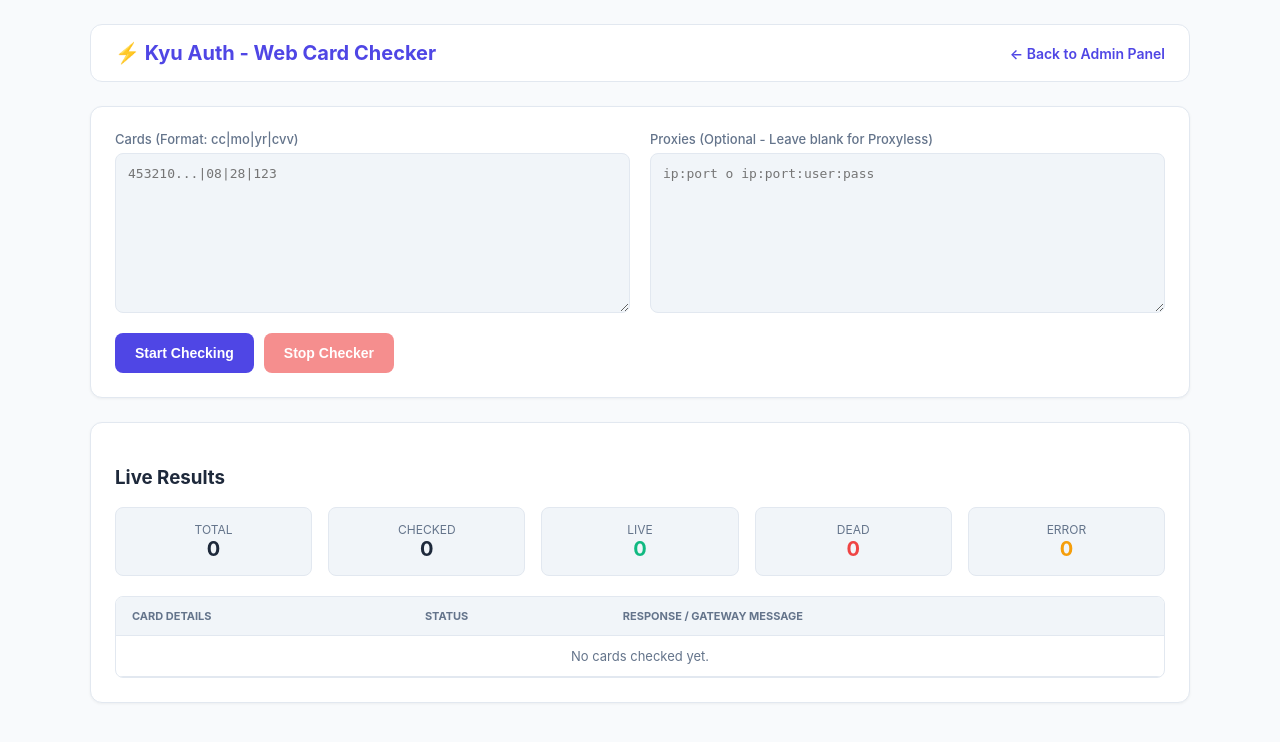
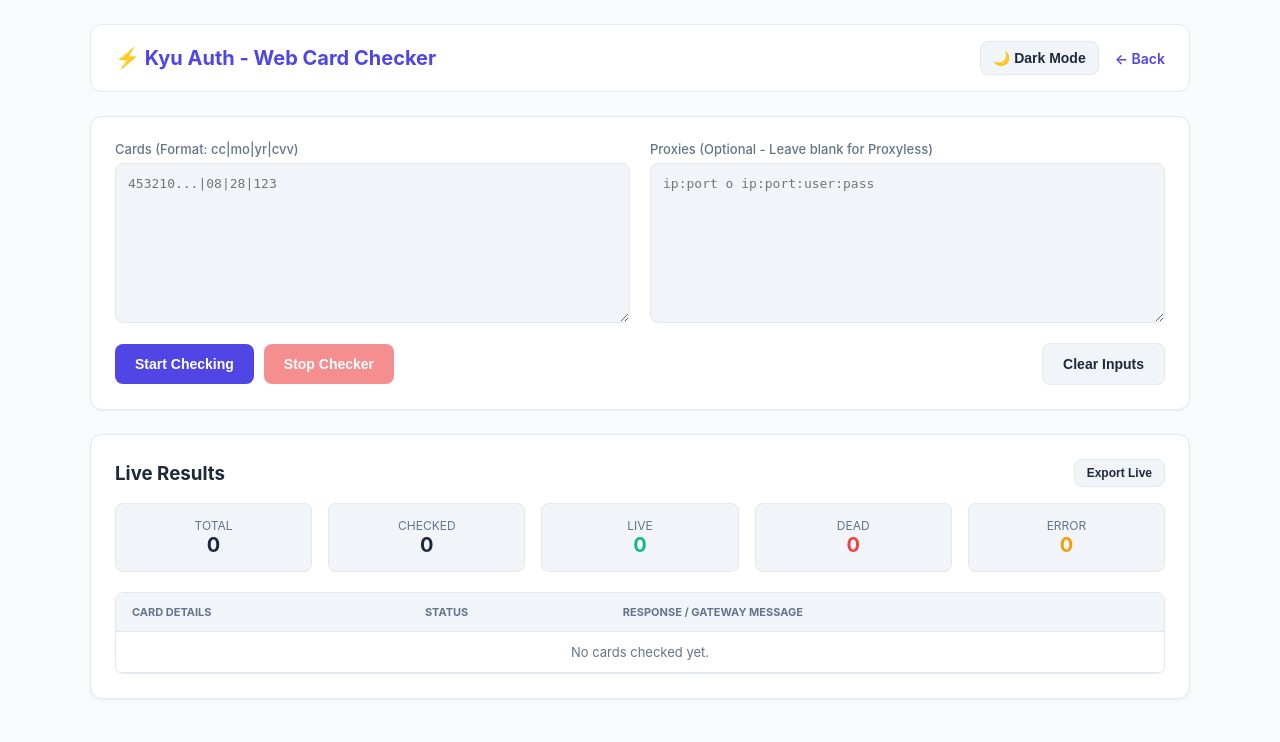
Before and after one commit to piemai/kyu-auth-api, a Flask app: page /checker in a window 1280 px wide. Shown: the top 742 px of the page. Run offline with Flask 3, Linux system fonts and the light colour scheme.

Commit message:
Update checker.html

```diff
--- a/templates/checker.html
+++ b/templates/checker.html
@@ -1,5 +1,5 @@
 <!DOCTYPE html>
-<html lang="en">
+<html lang="en" data-theme="light">
 <head>
     <meta charset="UTF-8">
     <meta name="viewport" content="width=device-width, initial-scale=1.0">
@@ -43,6 +43,7 @@
             padding: 24px;
             display: flex;
             justify-content: center;
+            transition: background 0.3s, color 0.3s;
         }
 
         .container {
@@ -65,6 +66,23 @@
             margin: 0;
             font-size: 20px;
             color: var(--primary-color);
+        }
+
+        .header-actions {
+            display: flex;
+            align-items: center;
+            gap: 16px;
+        }
+
+        .theme-toggle {
+            background: var(--code-bg);
+            border: 1px solid var(--border-color);
+            color: var(--text-color);
+            padding: 8px 12px;
+            border-radius: 8px;
+            cursor: pointer;
+            font-size: 14px;
+            font-weight: 600;
         }
 
         .card {
@@ -143,6 +161,20 @@
         .stat-dead { color: var(--danger-color); }
         .stat-error { color: var(--warning-color); }
 
+        .actions-bar {
+            margin-top: 16px;
+            display: flex;
+            gap: 10px;
+            flex-wrap: wrap;
+            justify-content: space-between;
+            align-items: center;
+        }
+
+        .left-actions {
+            display: flex;
+            gap: 10px;
+        }
+
         button {
             background-color: var(--primary-color);
             color: white;
@@ -159,6 +191,8 @@
         button:disabled { opacity: 0.6; cursor: not-allowed; }
 
         .btn-danger { background-color: var(--danger-color); }
+        .btn-secondary { background-color: var(--code-bg); color: var(--text-color); border: 1px solid var(--border-color); }
+        .btn-secondary:hover { background-color: var(--border-color); }
 
         .table-responsive {
             overflow-x: auto;
@@ -186,6 +220,7 @@
             font-size: 11px;
             position: sticky;
             top: 0;
+            z-index: 10;
         }
 
         .badge-live { color: var(--success-color); font-weight: bold; }
@@ -193,11 +228,14 @@
         .badge-error { color: var(--warning-color); font-weight: bold; }
     </style>
 </head>
-<body data-theme="light">
+<body>
     <div class="container">
         <header>
             <h1>⚡ Kyu Auth - Web Card Checker</h1>
-            <a href="/" style="color: var(--primary-color); text-decoration: none; font-weight: 600; font-size: 14px;">← Back to Admin Panel</a>
+            <div class="header-actions">
+                <button class="theme-toggle" onclick="toggleTheme()" id="themeToggleBtn">🌙 Dark Mode</button>
+                <a href="/" style="color: var(--primary-color); text-decoration: none; font-weight: 600; font-size: 14px;">← Back</a>
+            </div>
         </header>
 
         <div class="card">
@@ -212,14 +250,23 @@
                 </div>
             </div>
 
-            <div style="margin-top: 16px; display: flex; gap: 10px;">
+            <div class="actions-bar">
+                <div class="left-actions">
                     <button id="startBtn" onclick="startChecking()">Start Checking</button>
                     <button id="stopBtn" class="btn-danger" onclick="stopChecking()" disabled>Stop Checker</button>
+                </div>
+                <div>
+                    <button class="btn-secondary" onclick="clearInputs()">Clear Inputs</button>
+                </div>
             </div>
         </div>
 
         <div class="card">
-            <h3>Live Results</h3>
+            <div style="display: flex; justify-content: space-between; align-items: center; margin-bottom: 16px;">
+                <h3 style="margin: 0;">Live Results</h3>
+                <button class="btn-secondary" style="padding: 6px 12px; font-size: 12px;" onclick="exportResults()">Export Live</button>
+            </div>
+
             <div class="stats-bar">
                 <div class="stat-box"><span>Total</span><strong id="statTotal">0</strong></div>
                 <div class="stat-box"><span>Checked</span><strong id="statChecked">0</strong></div>
@@ -248,6 +295,28 @@
     <script>
         let eventSource = null;
 
+        // Theme management
+        function toggleTheme() {
+            const html = document.documentElement;
+            const currentTheme = html.getAttribute('data-theme');
+            const newTheme = currentTheme === 'dark' ? 'light' : 'dark';
+            html.setAttribute('data-theme', newTheme);
+            localStorage.setItem('theme', newTheme);
+            document.getElementById('themeToggleBtn').innerText = newTheme === 'dark' ? '☀️ Light Mode' : '🌙 Dark Mode';
+        }
+
+        // Load saved theme preference
+        window.addEventListener('DOMContentLoaded', () => {
+            const savedTheme = localStorage.getItem('theme') || 'light';
+            document.documentElement.setAttribute('data-theme', savedTheme);
+            document.getElementById('themeToggleBtn').innerText = savedTheme === 'dark' ? '☀️ Light Mode' : '🌙 Dark Mode';
+        });
+
+        function clearInputs() {
+            document.getElementById('cardsInput').value = '';
+            document.getElementById('proxiesInput').value = '';
+        }
+
         function startChecking() {
             const cards = document.getElementById('cardsInput').value.trim();
             const proxies = document.getElementById('proxiesInput').value.trim();
@@ -268,26 +337,41 @@
             document.getElementById('startBtn').disabled = true;
             document.getElementById('stopBtn').disabled = false;
 
-            // I-send sa Flask backend gamit ang POST tapos makikinig sa SSE
+            // Send payload safely with UTF-8 encoding configuration headers
             fetch('/api/checker/start', {
                 method: 'POST',
-                headers: { 'Content-Type': 'application/json' },
+                headers: { 'Content-Type': 'application/json; charset=utf-8' },
                 body: JSON.stringify({ cards, proxies })
             }).then(res => {
                 if (res.ok) {
+                    if (eventSource) eventSource.close();
                     eventSource = new EventSource('/api/checker/stream');
+
                     eventSource.onmessage = function(event) {
+                        try {
                             const data = JSON.parse(event.data);
                             if (data.finished) {
                                 stopChecking();
                                 return;
                             }
                             updateResults(data);
+                        } catch (e) {
+                            console.error("Stream parse error:", e);
+                        }
+                    };
+
+                    eventSource.onerror = function() {
+                        console.error("EventSource connection lost or finished.");
+                        stopChecking();
                     };
                 } else {
                     alert('Error starting checker.');
                     stopChecking();
                 }
+            }).catch(err => {
+                console.error("Fetch error:", err);
+                alert('Network connection error.');
+                stopChecking();
             });
         }
 
@@ -296,7 +380,7 @@
                 eventSource.close();
                 eventSource = null;
             }
-            fetch('/api/checker/stop', { method: 'POST' });
+            fetch('/api/checker/stop', { method: 'POST' }).catch(() => {});
             document.getElementById('startBtn').disabled = false;
             document.getElementById('stopBtn').disabled = true;
         }
@@ -313,17 +397,48 @@
 
             const row = document.createElement('tr');
             row.innerHTML = `
-                <td><code>${data.card}</code></td>
-                <td><span class="${badgeClass}">${data.status}</span></td>
-                <td>${data.detail}</td>
+                <td><code>${escapeHtml(data.card)}</code></td>
+                <td><span class="${badgeClass}">${escapeHtml(data.status)}</span></td>
+                <td>${escapeHtml(data.detail)}</td>
             `;
             tbody.prepend(row);
 
             // Update stats
-            document.getElementById('statChecked').innerText = data.checked;
-            document.getElementById('statLive').innerText = data.live;
-            document.getElementById('statDead').innerText = data.dead;
-            document.getElementById('statError').innerText = data.error;
+            document.getElementById('statChecked').innerText = data.checked || '0';
+            document.getElementById('statLive').innerText = data.live || '0';
+            document.getElementById('statDead').innerText = data.dead || '0';
+            document.getElementById('statError').innerText = data.error || '0';
+        }
+
+        function exportResults() {
+            const rows = document.querySelectorAll('#resultsTable tr');
+            let content = '';
+            rows.forEach(row => {
+                const cols = row.querySelectorAll('td');
+                if (cols.length === 3) {
+                    content += `${cols[0].innerText} | ${cols[1].innerText} | ${cols.innerText}\n`;
+                }
+            });
+            if (!content) {
+                alert('Walang ma-export na resulta.');
+                return;
+            }
+            const blob = new Blob([content], { type: 'text/plain;charset=utf-8' });
+            const url = URL.createObjectURL(blob);
+            const a = document.createElement('a');
+            a.href = url;
+            a.download = 'checker_results.txt';
+            a.click();
+            URL.revokeObjectURL(url);
+        }
+
+        function escapeHtml(str) {
+            if (!str) return '';
+            return str.replace(/&/g, "&amp;")
+                      .replace(/</g, "&lt;")
+                      .replace(/>/g, "&gt;")
+                      .replace(/"/g, "&quot;")
+                      .replace(грg, "&#039;");
         }
     </script>
 </body>
```
Lines whose indentation alone changed are shown as unchanged.
